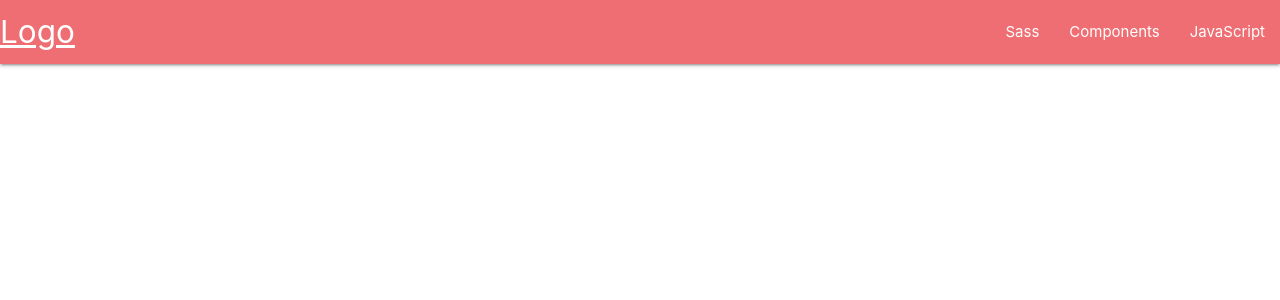
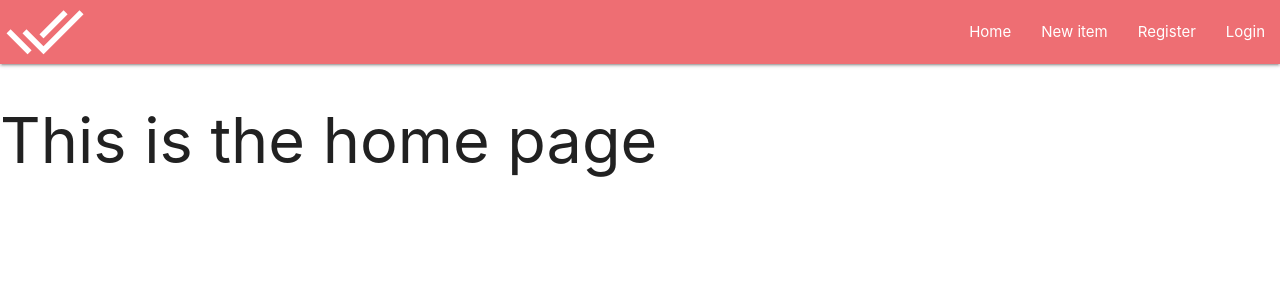
Before and after one commit to axelzwaans/do-it, a Flask app: page / in a window 1280 px wide. Shown: the top 300 px of the page. Run offline with Flask 2, Linux system fonts and the light colour scheme; some libraries are stand-ins or nearby versions.

Commit message:
Add navbar and auth routes

```diff
--- a/do_it/auth.py
+++ b/do_it/auth.py
@@ -1,10 +1,10 @@
-from flask import Blueprint
+from flask import Blueprint, render_template
 
 auth = Blueprint('auth', __name__)
 
 @auth.route('/login')
 def login():
-    return '<p>Login</p>'
+    return render_template('login.html')
 
 
 @auth.route('/logout')
@@ -14,4 +14,4 @@ def logout():
 
 @auth.route('/register')
 def register():
-    return '<p>Register</p>'
+    return render_template('sign_up.html')
--- a/do_it/routes.py
+++ b/do_it/routes.py
@@ -5,4 +5,4 @@ routes = Blueprint('routes', __name__)
 
 @routes.route('/')
 def home():
-    return render_template("base.html")
+    return render_template("home.html")
--- a/do_it/static/css/style.css
+++ b/do_it/static/css/style.css
@@ -0,0 +1,9 @@
+body {
+    display: flex;
+    min-height: 100vh;
+    flex-direction: column;
+}
+
+main {
+    flex: 1 0 auto;
+}
--- a/do_it/static/js/script.js
+++ b/do_it/static/js/script.js
@@ -0,0 +1,5 @@
+// sidenav initialization
+document.addEventListener('DOMContentLoaded', function() {
+    let sidenav = document.querySelectorAll('.sidenav');
+    M.Sidenav.init(sidenav);
+  });
--- a/do_it/templates/base.html
+++ b/do_it/templates/base.html
@@ -5,31 +5,46 @@
     <meta charset="UTF-8">
     <meta http-equiv="X-UA-Compatible" content="IE=edge">
     <meta name="viewport" content="width=device-width, initial-scale=1.0">
-    <link rel="stylesheet" href="https://stackpath.bootstrapcdn.com/bootstrap/4.4.1/css/bootstrap.min.css"
-        integrity="sha384-Vkoo8x4CGsO3+Hhxv8T/Q5PaXtkKtu6ug5TOeNV6gBiFeWPGFN9MuhOf23Q9Ifjh" crossorigin="anonymous" />
-    <link rel="stylesheet" href="https://stackpath.bootstrapcdn.com/font-awesome/4.7.0/css/font-awesome.min.css"
-        crossorigin="anonymous" />
+    <link href="https://fonts.googleapis.com/icon?family=Material+Icons" rel="stylesheet">
+    <link rel="stylesheet" href="https://cdnjs.cloudflare.com/ajax/libs/materialize/1.0.0/css/materialize.min.css">
+    <link rel="stylesheet"
+        href="https://fonts.googleapis.com/css2?family=Material+Symbols+Outlined:opsz,wght,FILL,GRAD@20..48,100..700,0..1,-50..200" />
+
+    <link rel="stylesheet" href="{{ url_for('static', filename='css/style.css') }}" type="text/css">
     <title>{% block title %}Home{% endblock %}</title>
 </head>
 
 <body>
-    <nav>
-        <div class="nav-wrapper">
-            <a href="#" class="brand-logo">Logo</a>
-            <ul id="nav-mobile" class="right hide-on-med-and-down">
-                <li><a href="sass.html">Sass</a></li>
-                <li><a href="badges.html">Components</a></li>
-                <li><a href="collapsible.html">JavaScript</a></li>
-            </ul>
-        </div>
-    </nav>
+    <div>
+        <nav>
+            <div class="nav-wrapper">
+                <a href="#!" class="brand-logo">
+                    <i class="large material-symbols-outlined">done_all</i>
+                </a>
+                <a href="#" data-target="mobile-demo" class="sidenav-trigger"><i class="material-icons">menu</i></a>
+                <ul class="right hide-on-med-and-down">
+                    <li><a href="my-list.html">Home</a></li>
+                    <li><a href="new-item.html">New item</a></li>
+                    <li><a href="{{ url_for('register') }}">Register</a></li>
+                    <li><a href="{{ url_for('login') }}">Login</a></li>
+                </ul>
+            </div>
+        </nav>
 
-    <!-- Compiled and minified CSS -->
-    <link rel="stylesheet" href="https://cdnjs.cloudflare.com/ajax/libs/materialize/1.0.0/css/materialize.min.css">
+        <ul class="sidenav" id="mobile-demo">
+            <li><a href="my-list.html">Home</a></li>
+            <li><a href="new-item.html">New item</a></li>
+            <li><a href="{{ url_for('register') }}">Register</a></li>
+            <li><a href="{{ url_for('login') }}">Login</a></li>
+        </ul>
+    </div>
 
-    <!-- Compiled and minified JavaScript -->
+    {% block content %}
+    {% endblock %}
+
+
     <script src="https://cdnjs.cloudflare.com/ajax/libs/materialize/1.0.0/js/materialize.min.js"></script>
-
+    <script src="{{ url_for('static', filename='js/script.js') }}"></script>
 </body>
 
 </html>
--- /dev/null
+++ b/do_it/templates/home.html
@@ -0,0 +1,8 @@
+{% extends "base.html" %}
+{% block title %}Home{% endblock %}
+
+{% block content %}
+
+<h1>This is the home page</h1>
+
+{% endblock %}
```
Also changed, not shown: do_it/templates/login.html (added, +8 -0 lines), do_it/templates/sign_up.html (added, +8 -0 lines), do_it/static/images/logo.png (added).
